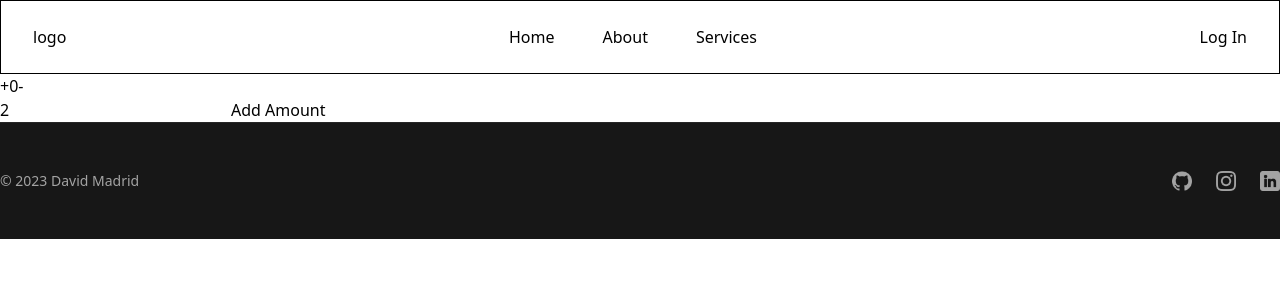
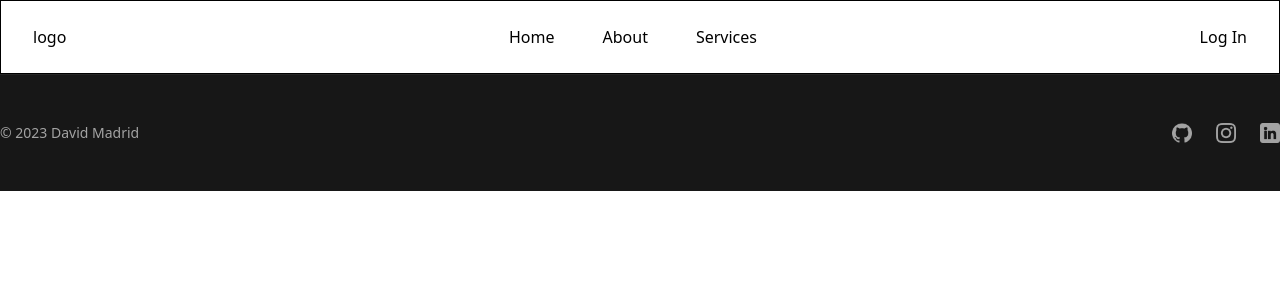
Before and after one commit to dmadridy/FBA, a React (Vite) app: page / in a window 1280 px wide. Shown: the top 300 px of the page. Built offline with nearby package versions, Linux system fonts and the light colour scheme.

Commit message:
Cleaning up to start coding

```diff
--- a/src/App.tsx
+++ b/src/App.tsx
@@ -5,19 +5,13 @@ import {
   RouterProvider,
 } from 'react-router-dom';
 import Root from './layout/root';
-import Home from './pages/home';
-import { Counter } from './components/counter';
 
 const App = () => {
   const router = createBrowserRouter(
-    createRoutesFromChildren(
-      <Route path='/' element={<Root />}>
-        <Route index element={<Counter />} />
-      </Route>
-    )
+    createRoutesFromChildren(<Route path='/' element={<Root />}></Route>)
   );
 
-  return <RouterProvider router={router} />;
+  return <RouterProvider router={router}></RouterProvider>;
 };
 
 export default App;
--- a/src/components/counter/counter-slice.tsx
+++ /dev/null
@@ -1,26 +0,0 @@
-import { createSlice } from '@reduxjs/toolkit';
-import { RootState } from '../../store';
-
-export const counterSlice = createSlice({
-  name: 'counter',
-  initialState: {
-    value: 0,
-  },
-  reducers: {
-    increment: (state) => {
-      state.value += 1;
-    },
-    decrement: (state) => {
-      state.value -= 1;
-    },
-    incrementByAmount: (state, action) => {
-      state.value += action.payload;
-    },
-  },
-});
-
-export const { increment, decrement, incrementByAmount } = counterSlice.actions;
-
-export const selectCount = (state: RootState) => state.counter.value;
-
-export const counterReducer = counterSlice.reducer;
--- a/src/components/counter/index.tsx
+++ /dev/null
@@ -1,48 +0,0 @@
-import { useState } from 'react';
-import { useSelector, useDispatch } from 'react-redux';
-import {
-  decrement,
-  increment,
-  incrementByAmount,
-  selectCount,
-} from './counter-slice';
-
-export const Counter = () => {
-  const count = useSelector(selectCount);
-  const dispatch = useDispatch();
-  const [incrementAmount, setIncrementAmount] = useState('2');
-
-  return (
-    <div>
-      <div>
-        <button
-          aria-label='Increment value'
-          onClick={() => dispatch(increment())}
-        >
-          +
-        </button>
-        <span>{count}</span>
-        <button
-          aria-label='Decrement value'
-          onClick={() => dispatch(decrement())}
-        >
-          -
-        </button>
-      </div>
-      <div>
-        <input
-          aria-label='Set increment amount'
-          value={incrementAmount}
-          onChange={(e) => setIncrementAmount(e.target.value)}
-        />
-        <button
-          onClick={() =>
-            dispatch(incrementByAmount(Number(incrementAmount) || 0))
-          }
-        >
-          Add Amount
-        </button>
-      </div>
-    </div>
-  );
-};
--- a/src/components/sign-up-form.tsx
+++ /dev/null
@@ -1,61 +0,0 @@
-import { useForm } from 'react-hook-form';
-
-const SignUpForm = () => {
-  const {
-    register,
-    handleSubmit,
-    formState: { errors },
-  } = useForm({
-    defaultValues: {
-      email: '',
-      username: '',
-      password: '',
-      confirm_password: '',
-    },
-  });
-  return (
-    <form className='p-8 border border-black'>
-      <h1 className='text-center mb-4'>Create an account</h1>
-      <div>
-        <label htmlFor='email'>
-          Email Adress
-          <input
-            className='border border-neutral-400 block p-2 rounded'
-            id='email'
-            type='email'
-          />
-        </label>
-        <label htmlFor='username'>
-          Username
-          <input
-            className='border border-neutral-400 block p-2 rounded'
-            id='username'
-            type='texr'
-          />
-        </label>
-        <label htmlFor='password'>
-          Password
-          <input
-            className='border border-neutral-400 block p-2 rounded'
-            id='password'
-            type='texr'
-          />
-        </label>
-
-        <label htmlFor='confirm_password'>
-          Confirm Password
-          <input
-            className='border border-neutral-400 block p-2 rounded'
-            id='confirm_password'
-            type='texr'
-          />
-        </label>
-      </div>
-      <div className='justify-center flex'>
-        <button className='mt-4 px-4 py-2 bg-neutral-300'>Sign Up</button>
-      </div>
-    </form>
-  );
-};
-
-export default SignUpForm;
--- a/src/hooks/index.ts
+++ /dev/null
@@ -1,6 +0,0 @@
-import { useDispatch, useSelector } from 'react-redux';
-import type { TypedUseSelectorHook } from 'react-redux';
-import type { RootState, AppDispatch } from '../store';
-
-export const useAppDispatch: () => AppDispatch = useDispatch;
-export const useAppSelector: TypedUseSelectorHook<RootState> = useSelector;
--- a/src/layout/footer.tsx
+++ b/src/layout/footer.tsx
@@ -2,10 +2,8 @@ import github from '../assets/icons/github.png';
 import instagram from '../assets/icons/instagram.png';
 import linkedin from '../assets/icons/linkedin.png';
 import { useSelector } from 'react-redux';
-import { selectCount } from '../components/counter/counter-slice';
 
 const Footer = () => {
-  const count = useSelector(selectCount);
   return (
     <footer className='py-12 border-t border-neutral-800 bg-neutral-900'>
       <div className='container mx-auto max-w-7xl md:flex justify-between space-y-8 md:space-y-0'>
--- a/src/main.tsx
+++ b/src/main.tsx
@@ -1,14 +1,10 @@
 import React from 'react';
 import ReactDOM from 'react-dom/client';
 import App from './app';
-import { Provider } from 'react-redux';
 import './index.css';
-import { store } from './store';
 
 ReactDOM.createRoot(document.getElementById('root') as HTMLElement).render(
   <React.StrictMode>
-    <Provider store={store}>
-      <App />
-    </Provider>
+    <App />
   </React.StrictMode>
 );
--- a/src/store/index.ts
+++ /dev/null
@@ -1,12 +0,0 @@
-import { configureStore } from '@reduxjs/toolkit';
-import { counterReducer } from '../components/counter/counter-slice';
-
-export const store = configureStore({
-  reducer: {
-    counter: counterReducer,
-  },
-});
-
-export type RootState = ReturnType<typeof store.getState>;
-
-export type AppDispatch = typeof store.dispatch;
```
